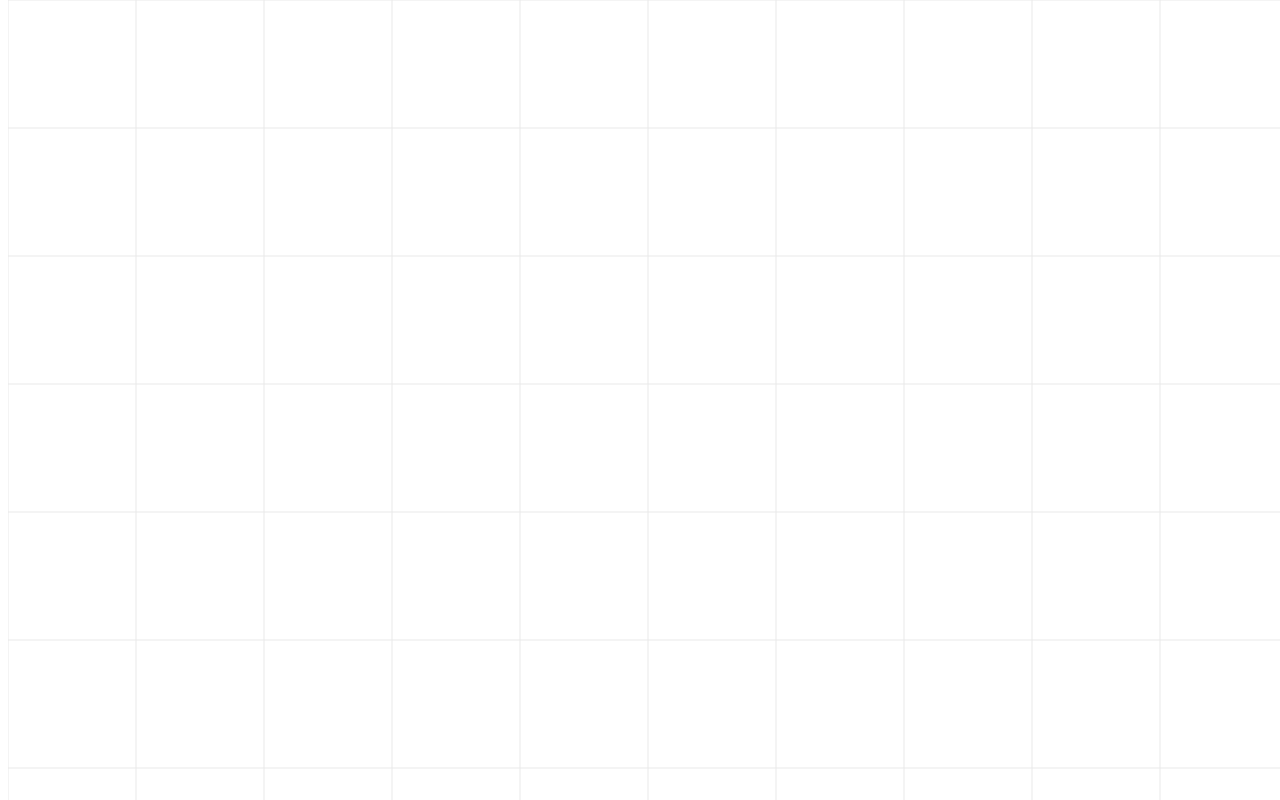
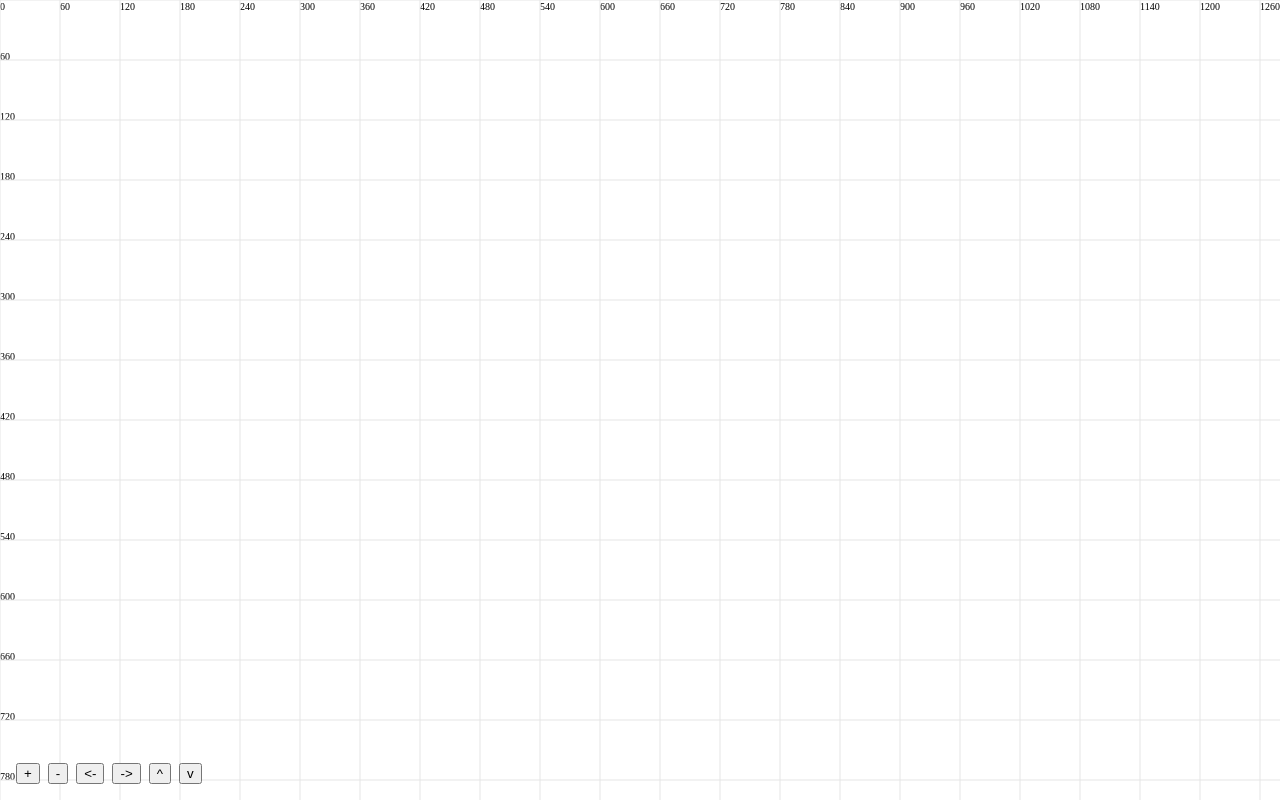
Before and after one commit to bigyihsuan/vig-metro-map, a website with bundled scripts: page index.html in a window 1280 px wide. Built offline with nearby package versions, Linux system fonts and the light colour scheme.

Commit message:
follow tutorial for scuffed grid

```diff
--- a/eslint.config.mjs
+++ b/eslint.config.mjs
@@ -9,7 +9,6 @@ import stylistic from "@stylistic/eslint-plugin";
 export default defineConfig([
     { files: ["**/*.{js,mjs,cjs,ts,mts,cts}"], plugins: { js }, extends: ["js/recommended"] },
     { files: ["**/*.{js,mjs,cjs,ts,mts,cts}"], languageOptions: { globals: globals.browser } },
-    tseslint.configs.recommended,
     { files: ["**/*.json"], plugins: { json }, language: "json/json", extends: ["json/recommended"] },
     { files: ["**/*.jsonc"], plugins: { json }, language: "json/jsonc", extends: ["json/recommended"] },
     { files: ["**/*.json5"], plugins: { json }, language: "json/json5", extends: ["json/recommended"] },
@@ -27,4 +26,5 @@ export default defineConfig([
         commaDangle: "only-multiline",
         severity: "error",
     }),
+    tseslint.configs.recommended,
 ]);
--- a/index.html
+++ b/index.html
@@ -4,32 +4,55 @@
 <head>
     <meta charset="UTF-8" />
     <title>vig-metro-map</title>
-    <script src="index.js"></script>
+    <meta name="viewport" content="width=device-width, initial-scale=1.0" />
     <style>
-        .grid-canvas {
+        :root {
+            font-family: Inter, system-ui, Avenir, Helvetica, Arial, sans-serif;
+            line-height: 1.5;
+            font-weight: 400;
+
+            font-synthesis: none;
+            text-rendering: optimizeLegibility;
+            -webkit-font-smoothing: antialiased;
+            -moz-osx-font-smoothing: grayscale;
+            -webkit-text-size-adjust: 100%;
+        }
+
+        body {
+            position: fixed;
+            inset: 0;
+            width: 100%;
+            height: 100%;
+            overflow: hidden;
+
+            padding: 0;
+            margin: 0;
+        }
+
+        .container {
+            touch-action: none;
+            user-select: none;
             position: absolute;
-            top: 0;
+            inset: 0;
             width: 100%;
             height: 100%;
         }
 
-        #grid-container {
-            position: absolute;
-            top: 0;
-            overflow: hidden;
-            width: 100%;
-            height: 100%;
-            -webkit-user-select: none;
-            -moz-user-select: none;
-            user-select: none;
+        #controls {
+            position: fixed;
+            bottom: 1rem;
+            left: 1rem;
+            z-index: 10;
+
+            display: flex;
+            column-gap: 0.5rem;
         }
     </style>
 </head>
 
 <body>
-    <div id="design-container">
-        <div id="grid-container"></div>
-    </div>
+    <div id="app"></div>
+    <script type="module" src="index.js"></script>
 </body>
 
 </html>
--- a/index.ts
+++ b/index.ts
@@ -1,61 +1,43 @@
-class Grid {
-    height: number;
-    width: number;
-    canvas: HTMLCanvasElement;
-    context: CanvasRenderingContext2D;
+import InfiniteCanvas from "./metro/infinite-canvas.js";
 
-    constructor() {
-        this.width = window.innerWidth;
-        this.height = window.innerHeight;
+document.querySelector<HTMLDivElement>("#app")!.innerHTML = `
+  <div class="container">
+    <canvas id="grid-canvas"></canvas>
 
-        console.log(this.width, this.height);
+    <div id="controls">
+      <button type="button" id="zoom-in">+</button>
+      <button type="button" id="zoom-out">-</button>
+      <button type="button" id="move-left"><-</button>
+      <button type="button" id="move-right">-></button>
+      <button type="button" id="move-up">^</button>
+      <button type="button" id="move-down">v</button>
+    </div>
+  </div>
+`;
 
-        const pixelRatio = window.devicePixelRatio || 1;
+const infiniteCanvas = new InfiniteCanvas();
+document.addEventListener("contextmenu", (e) => e.preventDefault(), false);
 
-        // make the canvas element, and make it fit to the screen
-        this.canvas = document.createElement("canvas");
-        this.canvas.classList.add("grid-canvas");
-        this.canvas.setAttribute("width", this.width.toString());
-        this.canvas.setAttribute("height", this.height.toString());
+document
+    .getElementById("zoom-in")!
+    .addEventListener("click", () => infiniteCanvas.zoom(1.05));
 
-        document.getElementById("grid-container")?.appendChild(this.canvas);
-        const rect = this.canvas.getBoundingClientRect();
-        this.canvas.width = rect.width;
-        this.canvas.height = rect.height;
-        // document.getElementById("grid-container")?.removeChild(this.canvas);
+document
+    .getElementById("zoom-out")!
+    .addEventListener("click", () => infiniteCanvas.zoom(0.95));
 
-        // actually
-        this.context = this.canvas.getContext("2d")!;
-        this.context.strokeStyle = "rgb(233,233,233)";
-        this.context.scale(pixelRatio, pixelRatio);
-    }
+document
+    .getElementById("move-left")!
+    .addEventListener("click", () => infiniteCanvas.panLeft(10));
 
-    draw(dim: number, edge: [number, number]) {
-        if (!edge) edge = [0, 0];
-        const px = this.width / dim;
-        const ox = (edge[0] % 1 + 1) % 1 * px;
-        const oy = (edge[1] % 1 + 1) % 1 * px;
-        for (let x = 0; x < Math.ceil(this.width / px) + 1; x++) {
-            this.context.moveTo(x * px - ox, 0);
-            this.context.lineTo(x * px - ox, this.height);
-        }
-        for (let y = 0; y < Math.ceil(this.width / px) + 1; y++) {
-            this.context.moveTo(0, y * px - oy);
-            this.context.lineTo(this.width, y * px - oy);
-        }
-        this.context.stroke();
-        this.context.closePath();
-    }
+document
+    .getElementById("move-right")!
+    .addEventListener("click", () => infiniteCanvas.panRight(10));
 
-    zoom(dim: number, edge: [number, number]) {
-        this.context.clearRect(0, 0, this.width, this.height);
-        this.draw(dim, edge);
-    }
-}
+document
+    .getElementById("move-up")!
+    .addEventListener("click", () => infiniteCanvas.panUp(10));
 
-function setup() {
-    const grid = new Grid();
-    grid.zoom(10, [0, 0]);
-}
-
-window.addEventListener("DOMContentLoaded", setup);
+document
+    .getElementById("move-down")!
+    .addEventListener("click", () => infiniteCanvas.panDown(10));
--- /dev/null
+++ b/metro/constant.ts
@@ -0,0 +1,6 @@
+const U = 48; // 1u = 48px
+const P = U / 8; // 1p = u/8 = 6px
+
+export {
+    U, P
+};
--- /dev/null
+++ b/metro/infinite-canvas.ts
@@ -0,0 +1,173 @@
+import { P, U } from "./constant.js";
+
+// based on https://www.sandromaglione.com/articles/infinite-canvas-html-with-zoom-and-pan
+// https://github.com/SandroMaglione/infinite-html-canvas
+export default class InfiniteCanvas {
+    canvas: HTMLCanvasElement | null = null;
+    context: CanvasRenderingContext2D | null = null;
+
+    // offsetX and offsetY are the location of the top left corner of the infinite canvas
+    #offsetX: number = 0;
+    #offsetY: number = 0;
+    #scale: number = 1;
+
+    cellSize: number = U + 2 * P; // size of 1 grid cell at scale = 1
+
+    // state for panning
+    // #panState: "stopped" | "moving" = "stopped";
+
+    constructor() {
+        const canvas = document.getElementById("grid-canvas");
+        if (!canvas || !(canvas instanceof HTMLCanvasElement)) {
+            console.error("missing grid-canvas");
+            return;
+        }
+        this.canvas = canvas;
+        this.#setupEvents(this.canvas);
+
+        const context = this.canvas.getContext("2d");
+        if (!context) {
+            console.error("missing context on canvas");
+            return;
+        }
+        this.context = context;
+
+        this.#draw();
+    }
+
+    // the height of the inifnite canvas
+    get virtualHeight(): number {
+        return (this.canvas?.clientHeight ?? 0) / this.#scale;
+    }
+
+    // the width of the inifnite canvas
+    get virtualWidth(): number {
+        return (this.canvas?.clientWidth ?? 0) / this.#scale;
+    }
+
+    // real to virtual
+    toVirtualX(realX: number): number {
+        return (realX + this.#offsetX) * this.#scale;
+    }
+
+    // real to virtual
+    toVirtualY(realY: number): number {
+        return (realY + this.#offsetY) * this.#scale;
+    }
+
+    // virtual to real
+    toRealX(virtualX: number): number {
+        return virtualX / this.#scale - this.#offsetX;
+    }
+
+    // virtual to real
+    toRealY(virtualY: number): number {
+        return virtualY / this.#scale - this.#offsetY;
+    }
+
+    #setupEvents(canvas: HTMLCanvasElement) {
+        // scroll down to zoom out, scroll up to zoom in
+        canvas.addEventListener("wheel", (e) => {
+            e.preventDefault();
+            this.#onWheel(e.deltaY);
+        });
+
+        // handle mouse movement
+        canvas.addEventListener("mouseup", (event) => {
+            // both middle and right click to pan
+            if (event.button === Mouse.RIGHT || event.button == Mouse.AUX) {
+                event.preventDefault();
+                this.#onMouseMove(event.movementX, event.movementY);
+            }
+        });
+        canvas.addEventListener("resize", () => this.#draw());
+    }
+
+    #draw() {
+        if (this.canvas && this.context) {
+            this.canvas.width = document.body.clientWidth;
+            this.canvas.height = document.body.clientHeight;
+            this.context.clearRect(0, 0, this.canvas.width, this.canvas.height);
+            this.#drawGrid();
+        }
+    }
+
+    #drawGrid() {
+        if (this.canvas && this.context) {
+            this.context.strokeStyle = "rgb(229, 229, 229)";
+            this.context.lineWidth = 1;
+            this.context.font = "10px serif";
+
+            const width = this.canvas.clientWidth;
+            const height = this.canvas.clientHeight;
+            this.context.beginPath();
+            // vertical lines
+            for (let x = (this.#offsetX % this.cellSize) * this.#scale; x <= width; x += this.cellSize * this.#scale) {
+                this.context.moveTo(x, 0);
+                this.context.lineTo(x, height);
+
+                this.context.fillText(`${this.toVirtualX(x).toFixed(0)}`, x, 10);
+            }
+            // horizontal lines
+            for (let y = (this.#offsetY % this.cellSize) * this.#scale; y <= height; y += this.cellSize * this.#scale) {
+                this.context.moveTo(0, y);
+                this.context.lineTo(width, y);
+
+                this.context.fillText(`${this.toVirtualY(y).toFixed(0)}`, 0, y);
+            }
+
+            this.context.stroke();
+        }
+    }
+
+    #onMouseMove(dx: number, dy: number) {
+        this.pan(dx, dy);
+    }
+
+    #onWheel(dy: number) {
+        // assuming DOM_DELTA_PIXEL.
+        // scrolled by this many pixels.
+        // scale based on the cell size in px
+        const scaling = (this.cellSize + dy) / this.cellSize;
+        this.zoom(scaling);
+    }
+
+    pan(dx: number, dy: number) {
+        this.#offsetX += dx / this.#scale;
+        this.#offsetY += dy / this.#scale;
+        this.#draw();
+    }
+
+    panLeft(amount: number) {
+        this.#offsetX -= amount;
+        this.#draw();
+    };
+
+    panRight(amount: number) {
+        this.#offsetX += amount;
+        this.#draw();
+    };
+
+    panUp(amount: number) {
+        this.#offsetY -= amount;
+        this.#draw();
+    };
+
+    panDown(amount: number) {
+        this.#offsetY += amount;
+        this.#draw();
+    };
+
+    zoom(amount: number) {
+        this.#scale *= amount;
+        this.#draw();
+    }
+}
+
+class Mouse {
+    static LEFT = 0;
+    static AUX = 1;
+    static RIGHT = 2;
+    static BACK = 3;
+    static FORWARD = 4;
+}
--- /dev/null
+++ b/metro/metro.ts
@@ -0,0 +1,4 @@
+// export default class Metro {
+//     grid: Grid
+//     stations:
+// }
--- a/tsconfig.json
+++ b/tsconfig.json
@@ -26,7 +26,7 @@
     // "moduleDetection": "auto",                        /* Control what method is used to detect module-format JS files. */
 
     /* Modules */
-    "module": "commonjs",                                /* Specify what module code is generated. */
+    // "module": "commonjs",                                /* Specify what module code is generated. */
     // "rootDir": "./src/",                                  /* Specify the root folder within your source files. */
     // "moduleResolution": "node10",                     /* Specify how TypeScript looks up a file from a given module specifier. */
     // "baseUrl": "./",                                  /* Specify the base directory to resolve non-relative module names. */
```
Also changed, not shown: metro/grid.ts (added, +54 -0 lines), package.json (+5 -4 lines), 1 other file.
